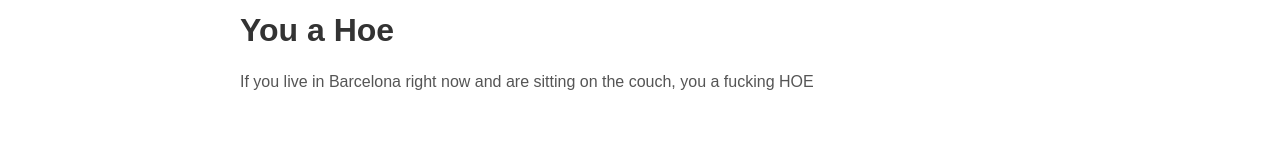
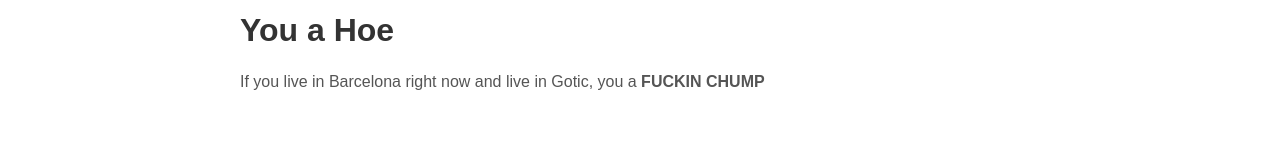
Before and after one commit to RubesWorld/rubesworld.github.io, a plain HTML site: page index.html in a window 1280 px wide. Shown: the part 1773-1933 px from the top of the page. Drawn offline with Linux system fonts and the light colour scheme.

Commit message:
Update index.html

```diff
--- a/index.html
+++ b/index.html
@@ -83,7 +83,7 @@
                 <div class="post-content">
                     <h1>You a Hoe</h1>
                     <p>
-                        If you live in Barcelona right now and are sitting on the couch, you a fucking HOE
+                        If you live in Barcelona right now and live in Gotic, you a <strong> FUCKIN CHUMP </strong>
                     </p>
 
                 </div>
```
